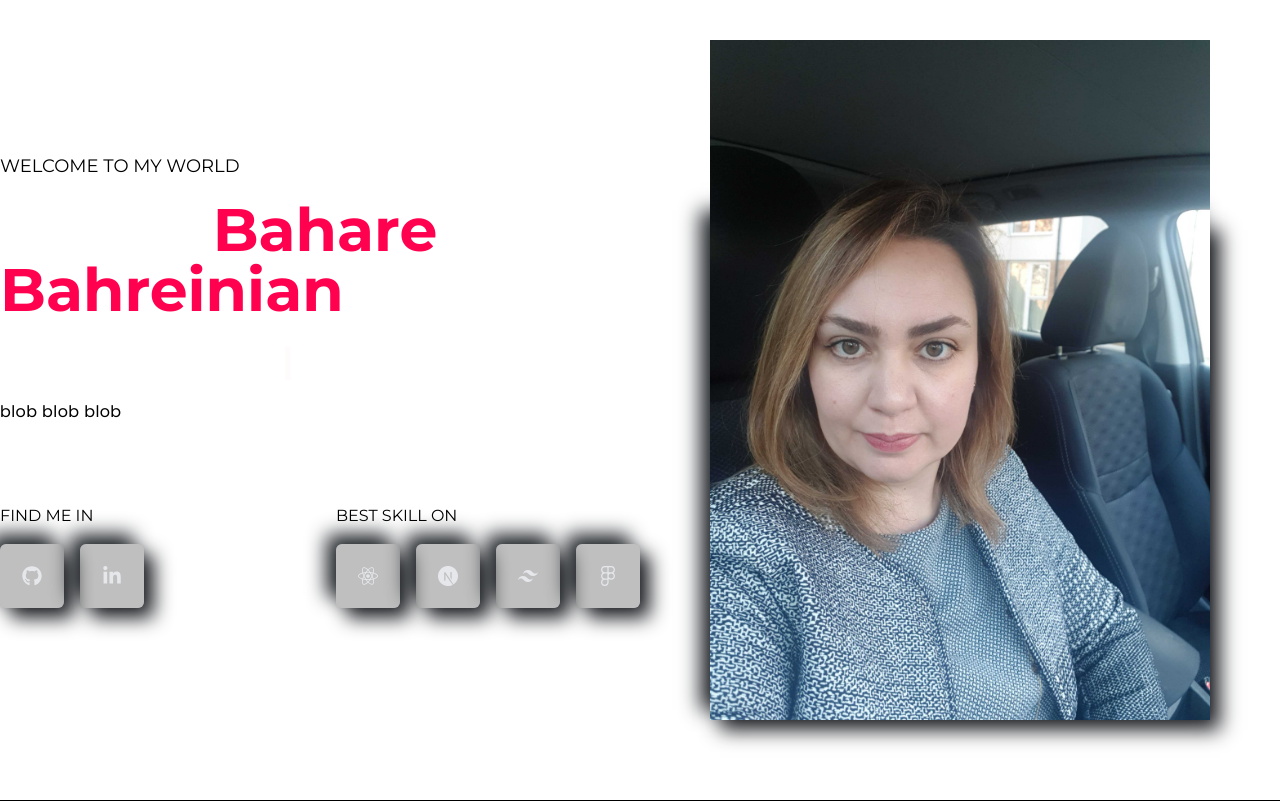
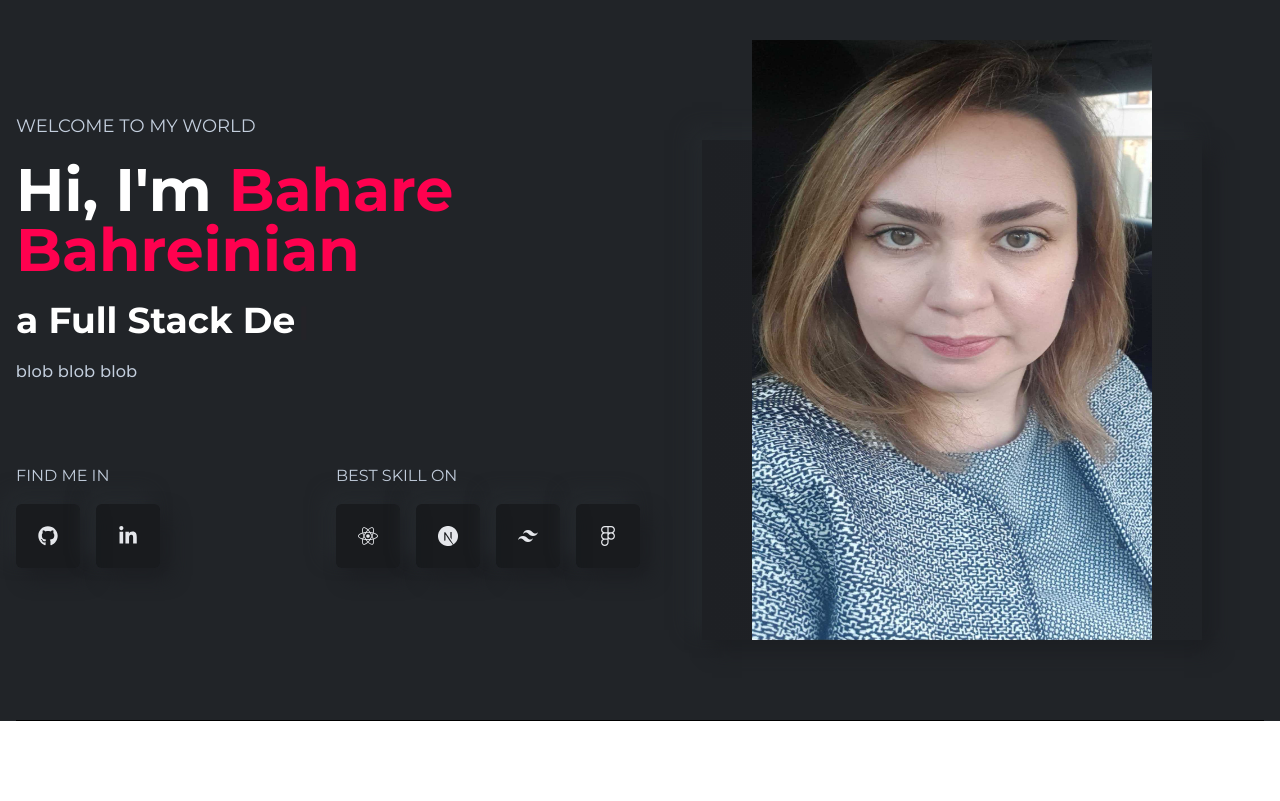
Before and after one commit to Bahare09/portfolio-Bahare, a React (Create React App) app in the folder portfolio/: page / in a window 1280 px wide. Built offline with nearby package versions, Linux system fonts and the light colour scheme.

Commit message:
bannerImg

```diff
--- a/portfolio/src/App.js
+++ b/portfolio/src/App.js
@@ -1,9 +1,26 @@
 import React from "react";
 import Banner from "./components/banner/Banner";
+// import Contact from "./components/contact/Contact";
+// import Features from "./components/features/Features";
+// import Footer from "./components/footer/Footer";
+// import FooterBottom from "./components/footer/FooterBottom";
+// import Navbar from "./components/navbar/Navbar";
+// //import Projects from "./components/projects/Projects";
+// //import Resume from "./components/resume/Resume";
+
 function App() {
   return (
-    <div className="App">
-      <Banner />
+    <div className="w-full h-auto bg-bodyColor text-lightText px-4">
+      {/* <Navbar /> */}
+      <div className="max-w-screen-xl mx-auto">
+        <Banner />
+        {/* <Features />
+        <Projects />
+        <Resume />
+         <Contact />
+        <Footer />
+        <FooterBottom /> */}
+      </div>
     </div>
   );
 }
--- a/portfolio/src/components/banner/RightBanner.js
+++ b/portfolio/src/components/banner/RightBanner.js
@@ -5,7 +5,7 @@ const RightBanner = () => {
   return (
     <div className="w-full lgl:w-1/2 flex justify-center items-center relative">
       <img
-        className="w-[300px] h-[400px] lgl:w-[500px] lgl:h-[680px] z-10"
+        className="w-[300px] h-[400px] lgl:w-[400px] lgl:h-[600px] z-10"
         src={bannerImg}
         alt="bannerImg"
       />
--- a/portfolio/src/index.js
+++ b/portfolio/src/index.js
@@ -1,5 +1,6 @@
 import React from "react";
 import ReactDOM from "react-dom/client";
+import "slick-carousel/slick/slick.css";
 import "./index.css";
 import App from "./App";
 
```
Also changed, not shown: portfolio/src/assets/images/bannerImg.jpg.
